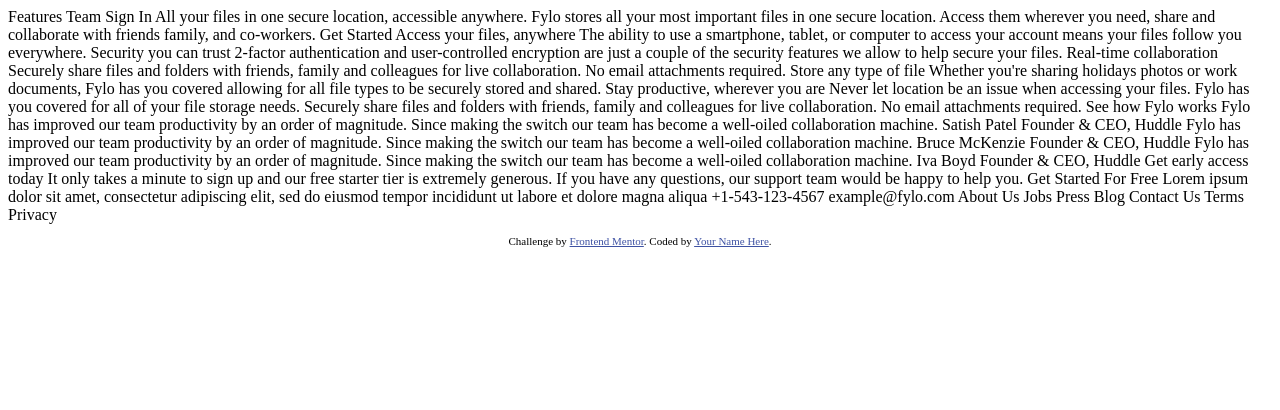
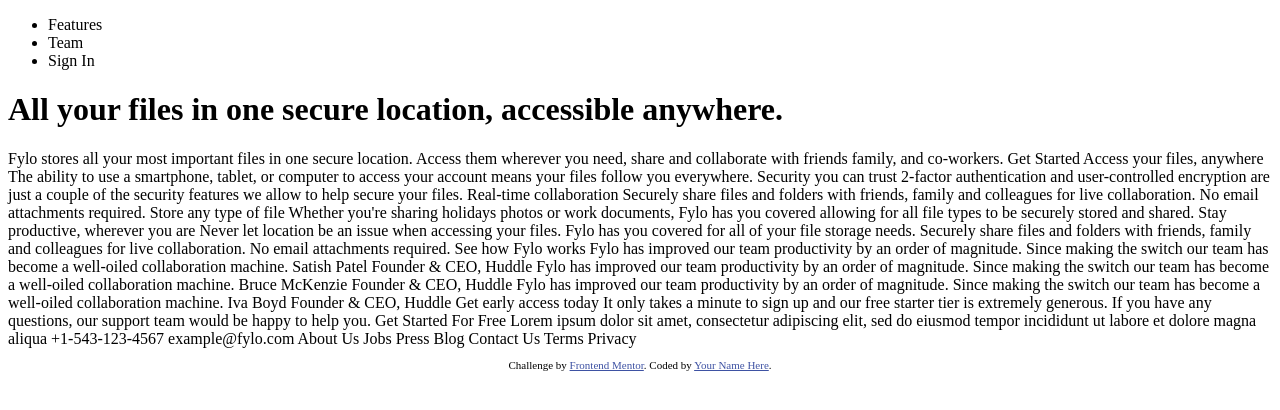
Before and after one commit to theSaRLi/Fylo-landing-page-with-dark-theme-and-features-grid, a plain HTML site: page index.html in a window 1280 px wide. Drawn offline with Linux system fonts and the light colour scheme.

Commit message:
starting html semantics

```diff
--- a/index.html
+++ b/index.html
@@ -15,16 +15,19 @@
   </style>
 </head>
 <body>
-  Features
-  Team
-  Sign In
-
-  All your files in one secure location, accessible anywhere.
+  <nav>
+    <ul>
+      <li><a>Features</a></li>
+      <li><a>Team</a></li>
+      <li><a>Sign In</a></li>
+    </ul>
+  </nav>
+  <h1>All your files in one secure location, accessible anywhere.</h1>
 
   Fylo stores all your most important files in one secure location. Access them wherever
   you need, share and collaborate with friends family, and co-workers.
 
-  Get Started
+  <a>Get Started</a>
 
   Access your files, anywhere
 
```
